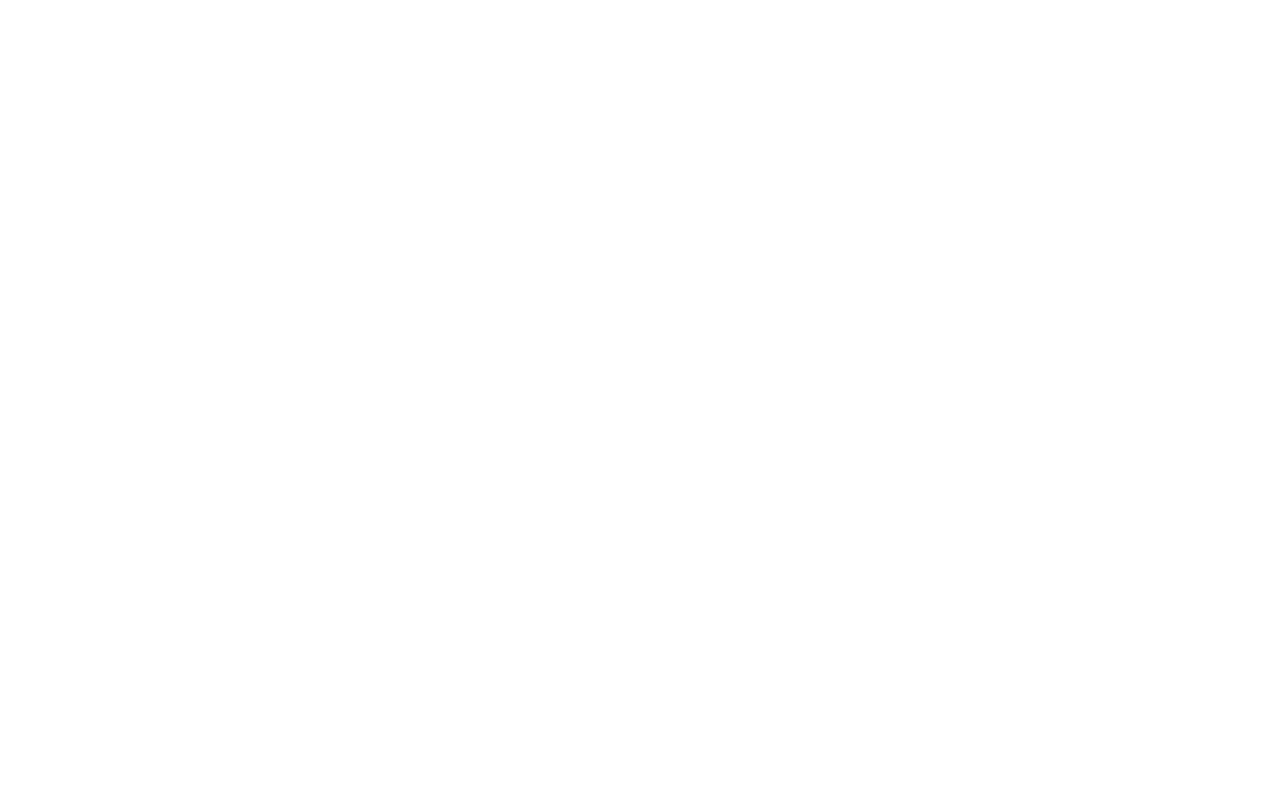
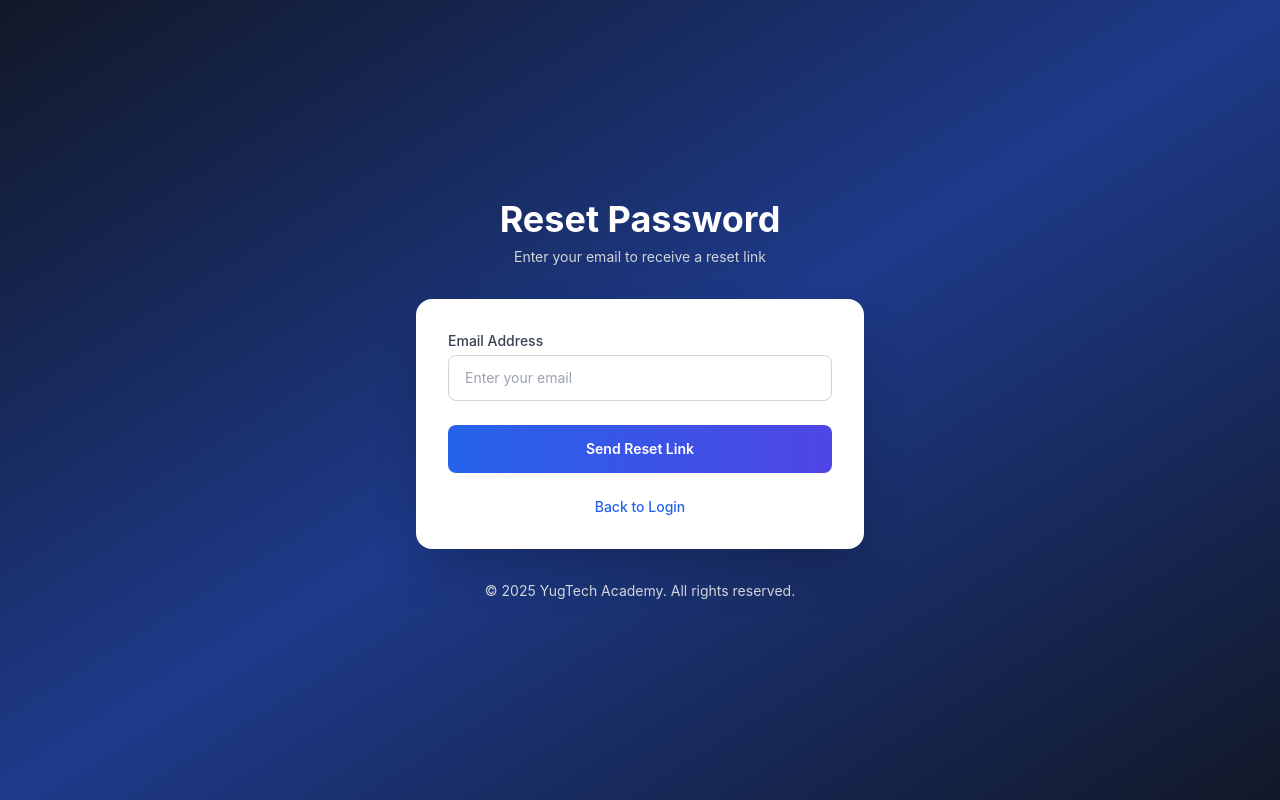
Before and after one commit to somnath-project/YugTech-Admin, a React (Vite) app: page /forgot-password in a window 1280 px wide. Before the commit this address had no page. Built offline with nearby package versions, Linux system fonts and the light colour scheme.

Commit message:
added forget password functionality

```diff
--- a/package.json
+++ b/package.json
@@ -18,6 +18,7 @@
     "@mui/icons-material": "^6.4.6",
     "@mui/material": "^6.4.6",
     "dotenv": "^16.4.7",
+    "emailjs-com": "^3.2.0",
     "jspdf": "^2.5.2",
     "jspdf-autotable": "^3.8.4",
     "react": "^18.3.1",
--- a/src/App.jsx
+++ b/src/App.jsx
@@ -3,12 +3,16 @@
 import { BrowserRouter as Router, Route, Routes } from 'react-router-dom';
 import Login from './pages/Login';
 import Dashboard from './pages/Dashboard';
+import ForgotPassword from "./pages/ForgotPassword";
+import ResetPassword from "./pages/ResetPassword";
 
 const App = () => {
   return (
     <Router>
       <Routes>
         <Route path="/" element={<Login />} />
+        <Route path="/forgot-password" element={<ForgotPassword />} />
+        <Route path="/reset-password/:token" element={<ResetPassword />} />
         <Route path="/dashboard" element={<Dashboard />} />
       </Routes>
     </Router>
--- /dev/null
+++ b/src/pages/ForgotPassword.jsx
@@ -0,0 +1,113 @@
+import React, { useState } from "react";
+import { useNavigate } from "react-router-dom";
+import Swal from "sweetalert2";
+import emailjs from "emailjs-com";
+import { ClipLoader } from "react-spinners";
+
+const ForgotPassword = () => {
+  const [email, setEmail] = useState("");
+  const [loading, setLoading] = useState(false);
+  const navigate = useNavigate();
+
+  const handleSubmit = (e) => {
+    e.preventDefault();
+    setLoading(true);
+
+    // Generate a simple token (in real app, use proper token generation)
+    const token = Math.random().toString(36).substr(2);
+
+    emailjs
+      .send(
+        import.meta.env.VITE_EMAILJS_SERVICE_ID,
+        import.meta.env.VITE_EMAILJS_TEMPLATE_ID,
+        {
+          email: email,
+          reset_link: `${window.location.origin}/reset-password/${token}`,
+          username: import.meta.env.VITE_LOGIN_USER,
+        },
+        import.meta.env.VITE_EMAILJS_PUBLIC_KEY
+      )
+      .then(() => {
+        Swal.fire({
+          icon: "success",
+          title: "Email Sent!",
+          text: "Password reset link sent to your email",
+          background: "#1f2937",
+          color: "#fff",
+          confirmButtonColor: "#3b82f6",
+        });
+        navigate("/");
+      })
+      .catch(() => {
+        Swal.fire({
+          icon: "error",
+          title: "Error",
+          text: "Failed to send reset email",
+          background: "#1f2937",
+          color: "#fff",
+          confirmButtonColor: "#3b82f6",
+        });
+      })
+      .finally(() => setLoading(false));
+  };
+
+  return (
+    <div className="min-h-screen bg-gradient-to-br from-gray-900 via-blue-900 to-gray-900 flex items-center justify-center p-4">
+      <div className="relative w-full max-w-md space-y-8">
+        <div className="text-center">
+          <h1 className="text-4xl font-bold text-white mb-2">Reset Password</h1>
+          <p className="text-gray-300">
+            Enter your email to receive a reset link
+          </p>
+        </div>
+
+        <div className="bg-white rounded-2xl shadow-2xl p-8 transition-all duration-300 hover:shadow-3xl">
+          <form onSubmit={handleSubmit} className="space-y-6">
+            <div>
+              <label className="block text-sm font-medium text-gray-700 mb-1">
+                Email Address
+              </label>
+              <input
+                type="email"
+                required
+                className="w-full px-4 py-3 border border-gray-300 rounded-lg focus:ring-2 focus:ring-blue-500 focus:border-transparent transition-all"
+                placeholder="Enter your email"
+                value={email}
+                onChange={(e) => setEmail(e.target.value)}
+              />
+            </div>
+
+            <button
+              type="submit"
+              disabled={loading}
+              className="w-full bg-gradient-to-r from-blue-600 to-indigo-600 text-white py-3.5 px-4 rounded-lg font-semibold hover:from-blue-700 hover:to-indigo-700 transition-all flex items-center justify-center"
+            >
+              {loading ? (
+                <ClipLoader color="#fff" size={24} />
+              ) : (
+                <span>Send Reset Link</span>
+              )}
+            </button>
+
+            <div className="text-center">
+              <button
+                type="button"
+                onClick={() => navigate("/")}
+                className="text-sm text-blue-600 hover:text-blue-800 transition-colors font-medium"
+              >
+                Back to Login
+              </button>
+            </div>
+          </form>
+        </div>
+        <div className="text-center">
+          <p className="text-gray-300 text-sm">
+            © 2025 YugTech Academy. All rights reserved.
+          </p>
+        </div>
+      </div>
+    </div>
+  );
+};
+
+export default ForgotPassword;
--- a/src/pages/Login.jsx
+++ b/src/pages/Login.jsx
@@ -106,12 +106,13 @@
             </button>
 
             <div className="text-center">
-              <a
-                href="#"
-                className="text-sm text-blue-600 hover:text-blue-800 transition-colors font-medium"
-              >
-                Forgot password?
-              </a>
+            <button
+    type="button"
+    onClick={() => navigate("/forgot-password")}
+    className="text-sm text-blue-600 hover:text-blue-800 transition-colors font-medium"
+  >
+    Forgot password?
+  </button>
             </div>
           </form>
         </div>
--- /dev/null
+++ b/src/pages/ResetPassword.jsx
@@ -0,0 +1,123 @@
+import React, { useState } from "react";
+import { useNavigate, useParams } from "react-router-dom";
+import Swal from "sweetalert2";
+import { ClipLoader } from "react-spinners";
+import { EyeIcon, EyeSlashIcon } from "@heroicons/react/24/outline";
+
+const ResetPassword = () => {
+  const [password, setPassword] = useState("");
+  const [confirmPassword, setConfirmPassword] = useState("");
+  const [showPassword, setShowPassword] = useState(false);
+  const [loading, setLoading] = useState(false);
+  const { token } = useParams();
+  const navigate = useNavigate();
+
+  const handleSubmit = (e) => {
+    e.preventDefault();
+    setLoading(true);
+
+    if (password !== confirmPassword) {
+      Swal.fire({
+        icon: "error",
+        title: "Error",
+        text: "Passwords do not match",
+        background: "#1f2937",
+        color: "#fff",
+        confirmButtonColor: "#3b82f6",
+      });
+      setLoading(false);
+      return;
+    }
+
+    // In real app, verify token and update password in backend
+    setTimeout(() => {
+      Swal.fire({
+        icon: "success",
+        title: "Password Updated!",
+        text: "Your password has been reset successfully",
+        background: "#1f2937",
+        color: "#fff",
+        confirmButtonColor: "#3b82f6",
+      });
+      navigate("/");
+      setLoading(false);
+    }, 2000);
+  };
+
+  return (
+    <div className="min-h-screen bg-gradient-to-br from-gray-900 via-blue-900 to-gray-900 flex items-center justify-center p-4">
+      <div className="relative w-full max-w-md space-y-8">
+        <div className="text-center">
+          <h1 className="text-4xl font-bold text-white mb-2">
+            Reset Password
+          </h1>
+          <p className="text-gray-300">Create your new password</p>
+        </div>
+
+        <div className="bg-white rounded-2xl shadow-2xl p-8 transition-all duration-300 hover:shadow-3xl">
+          <form onSubmit={handleSubmit} className="space-y-6">
+            <div>
+              <label className="block text-sm font-medium text-gray-700 mb-1">
+                New Password
+              </label>
+              <div className="relative">
+                <input
+                  type={showPassword ? "text" : "password"}
+                  required
+                  className="w-full px-4 py-3 border border-gray-300 rounded-lg focus:ring-2 focus:ring-blue-500 focus:border-transparent transition-all pr-12"
+                  placeholder="Enter new password"
+                  value={password}
+                  onChange={(e) => setPassword(e.target.value)}
+                />
+                <button
+                  type="button"
+                  onClick={() => setShowPassword(!showPassword)}
+                  className="absolute right-3 top-3.5 p-1.5 rounded-lg hover:bg-gray-100 transition-colors"
+                >
+                  {showPassword ? (
+                    <EyeSlashIcon className="w-5 h-5 text-gray-500" />
+                  ) : (
+                    <EyeIcon className="w-5 h-5 text-gray-500" />
+                  )}
+                </button>
+              </div>
+            </div>
+
+            <div>
+              <label className="block text-sm font-medium text-gray-700 mb-1">
+                Confirm Password
+              </label>
+              <input
+                type="password"
+                required
+                className="w-full px-4 py-3 border border-gray-300 rounded-lg focus:ring-2 focus:ring-blue-500 focus:border-transparent transition-all"
+                placeholder="Confirm new password"
+                value={confirmPassword}
+                onChange={(e) => setConfirmPassword(e.target.value)}
+              />
+            </div>
+
+            <button
+              type="submit"
+              disabled={loading}
+              className="w-full bg-gradient-to-r from-blue-600 to-indigo-600 text-white py-3.5 px-4 rounded-lg font-semibold hover:from-blue-700 hover:to-indigo-700 transition-all flex items-center justify-center"
+            >
+              {loading ? (
+                <ClipLoader color="#fff" size={24} />
+              ) : (
+                <span>Reset Password</span>
+              )}
+            </button>
+          </form>
+        </div>
+        <div className="text-center">
+          <p className="text-gray-300 text-sm">
+            © 2025 YugTech Academy. All rights reserved.
+          </p>
+        </div>
+      </div>
+    </div>
+  );
+};
+
+export default ResetPassword;
```
Also changed, not shown: 1 other file (tests, documents, lock files or other folders).
